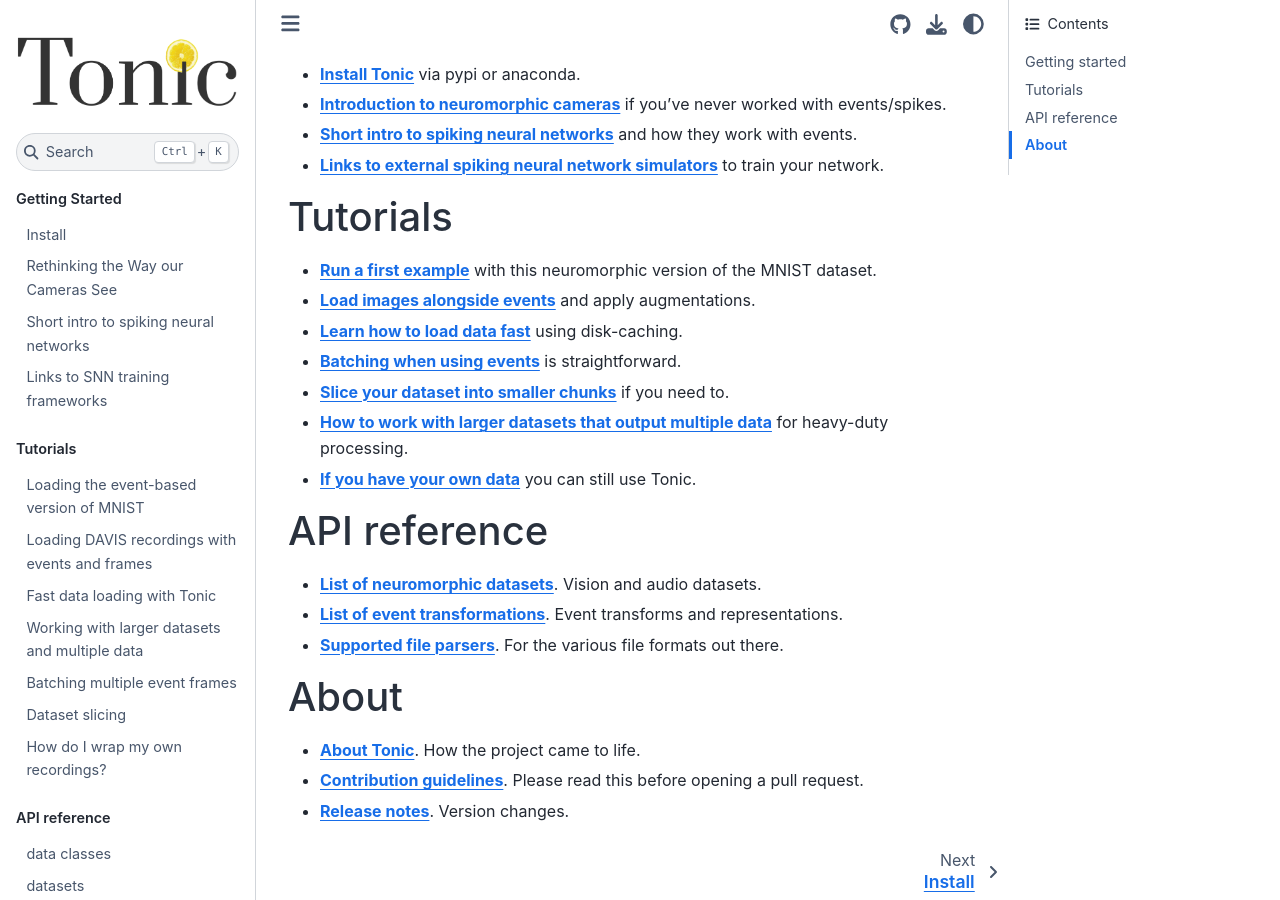
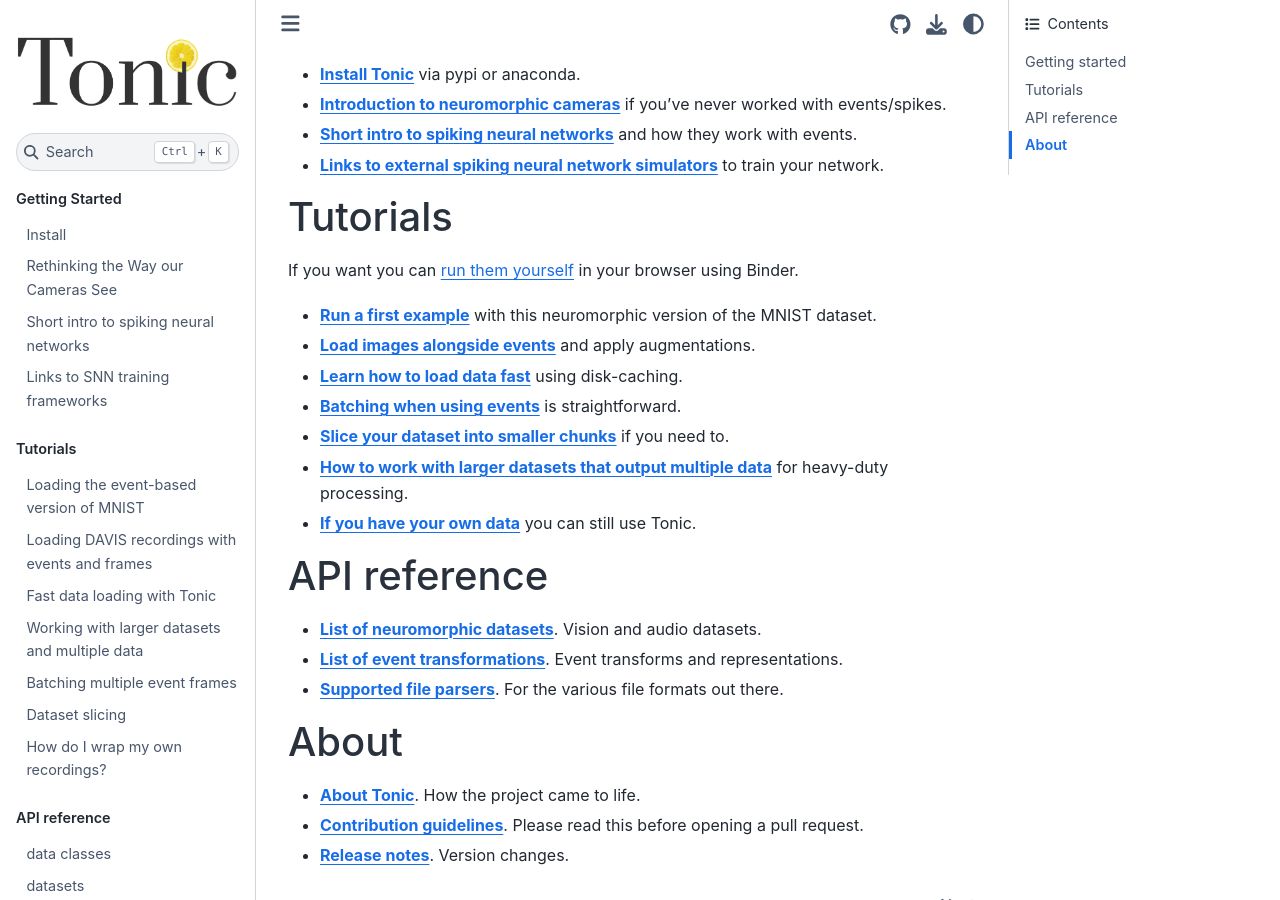
Before and after one commit to neuromorphs/tonic, a Sphinx documentation site: the page built from docs/index.md, in a window 1280 px wide and 900 px high, scrolled down 408 px. Built offline with Sphinx 7.4.7 and the Sphinx Book theme 1.1.4, drawn with Linux system fonts in a browser that asks for light colours.

Commit message:
Update index.md

```diff
--- a/docs/index.md
+++ b/docs/index.md
@@ -16,6 +16,7 @@
 * **{doc}`Links to external spiking neural network simulators<getting_started/intro-snns>`** to train your network.
 
 ### Tutorials
+If you want you can [run them yourself](https://mybinder.org/v2/gh/neuromorphs/tonic/main?labpath=docs%2Ftutorials) in your browser using Binder.
 * **{doc}`Run a first example<tutorials/nmnist>`** with this neuromorphic version of the MNIST dataset.
 * **{doc}`Load images alongside events<tutorials/davis_data>`** and apply augmentations.
 * **{doc}`Learn how to load data fast<tutorials/fast_dataloading>`** using disk-caching.
```
